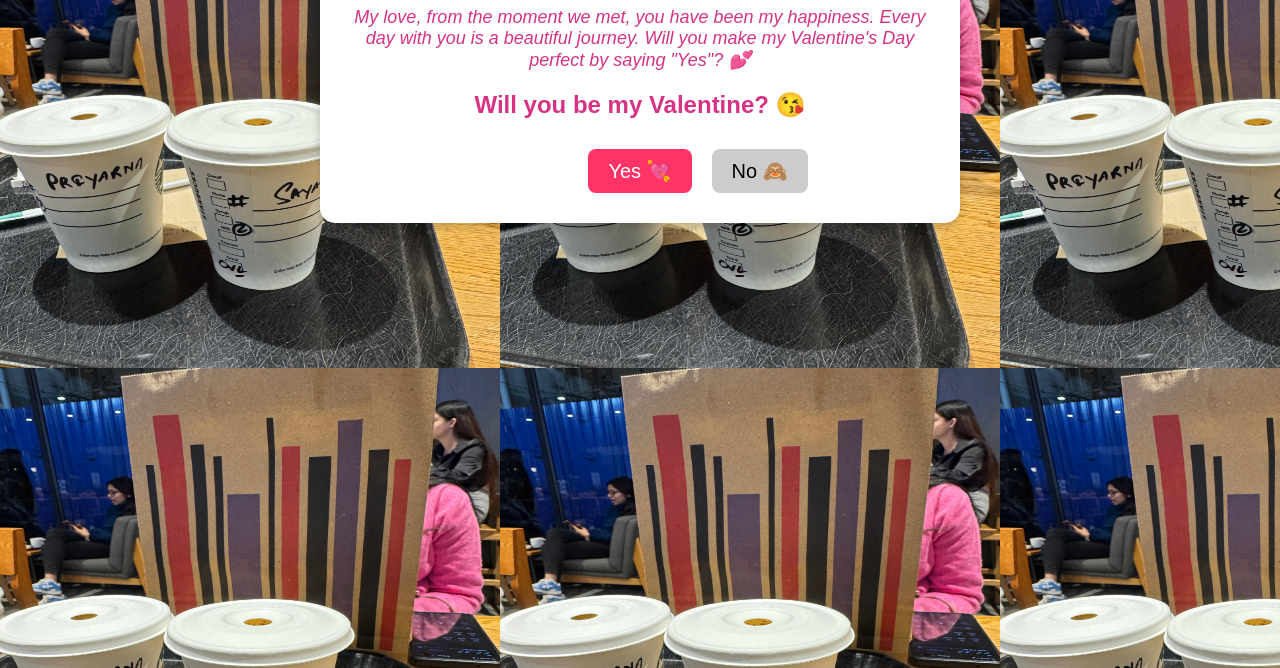
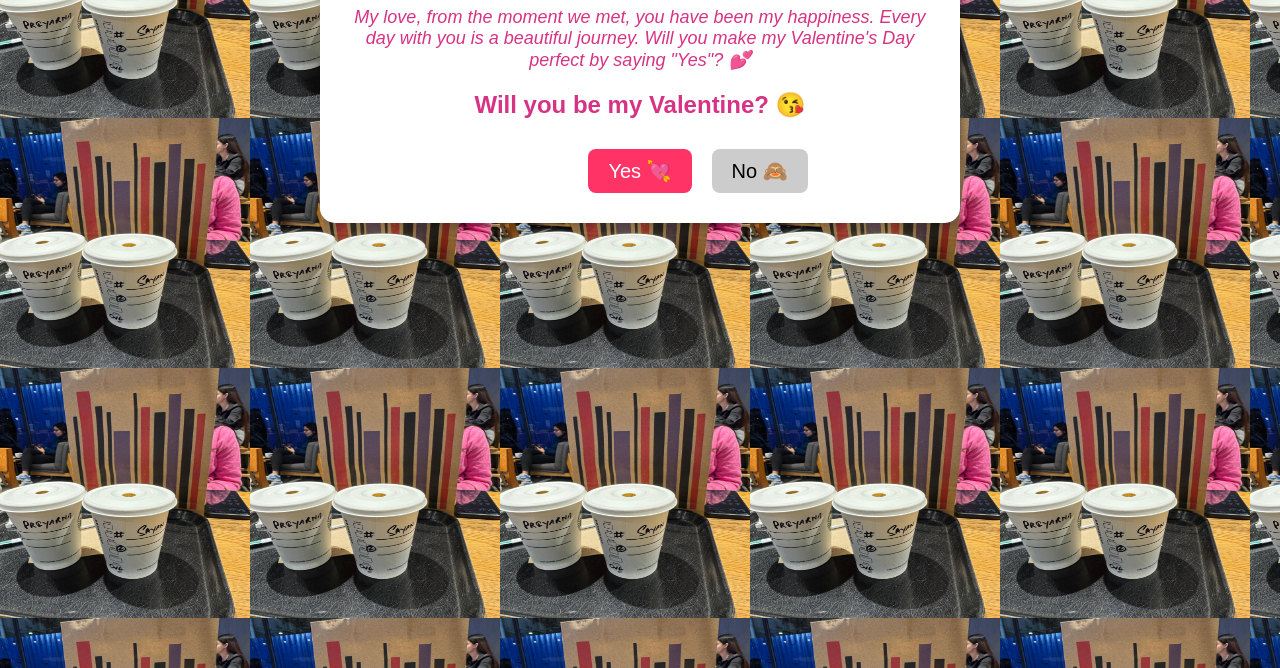
Before and after one commit to isayan58/valentines-website, a plain HTML site: page index.html in a window 1280 px wide. Shown: the part 132-800 px from the top of the page. Drawn offline with Linux system fonts and the light colour scheme.

Commit message:
Update style.css

```diff
--- a/style.css
+++ b/style.css
@@ -2,7 +2,7 @@
 body {
     font-family: 'Arial', sans-serif;
     background: url('image.jpeg') repeat;
-    background-size: 500px 500px;
+    background-size: 250px 250px;
     text-align: center;
     padding: 30px;
     color: #d63384;
```
